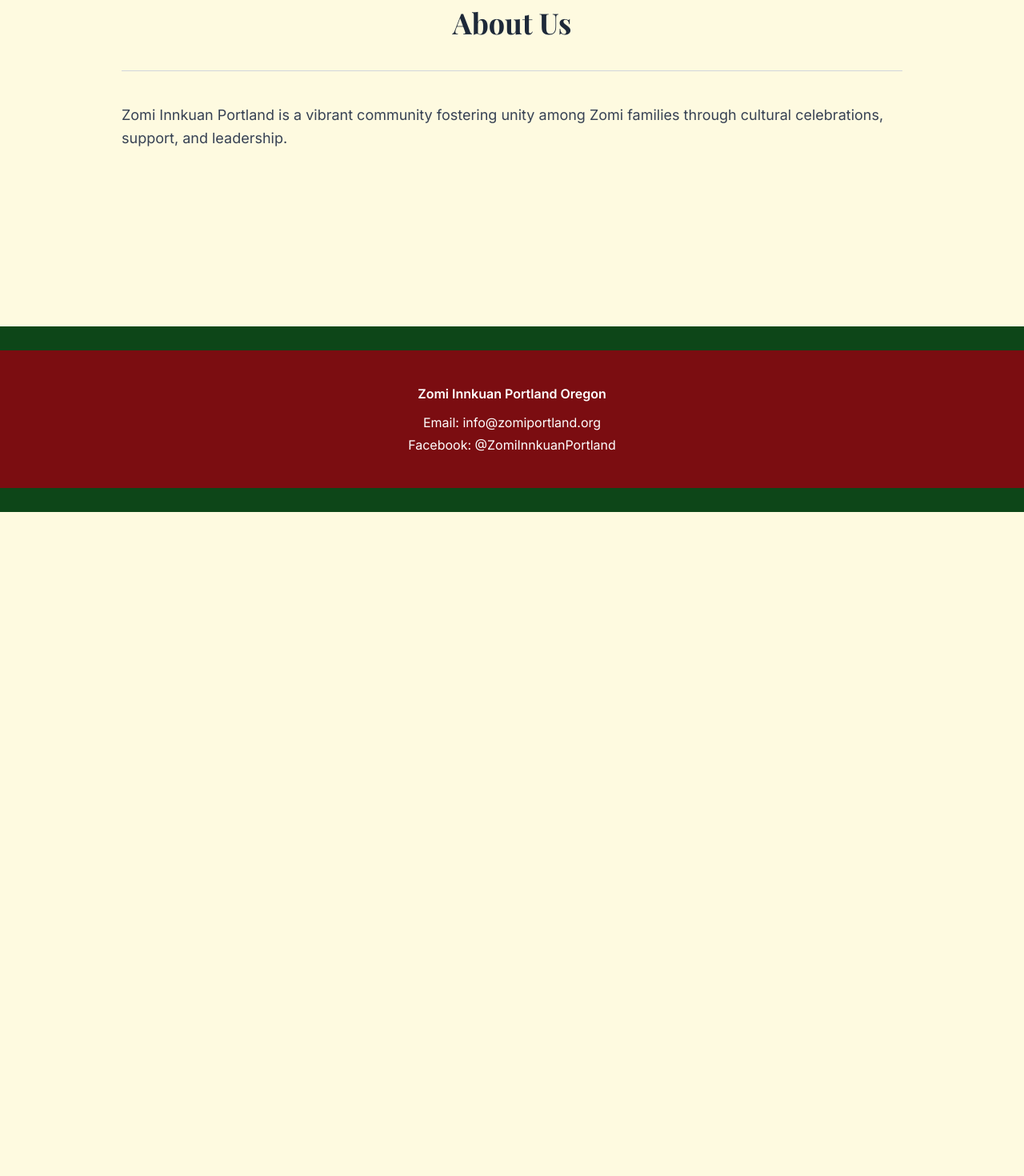
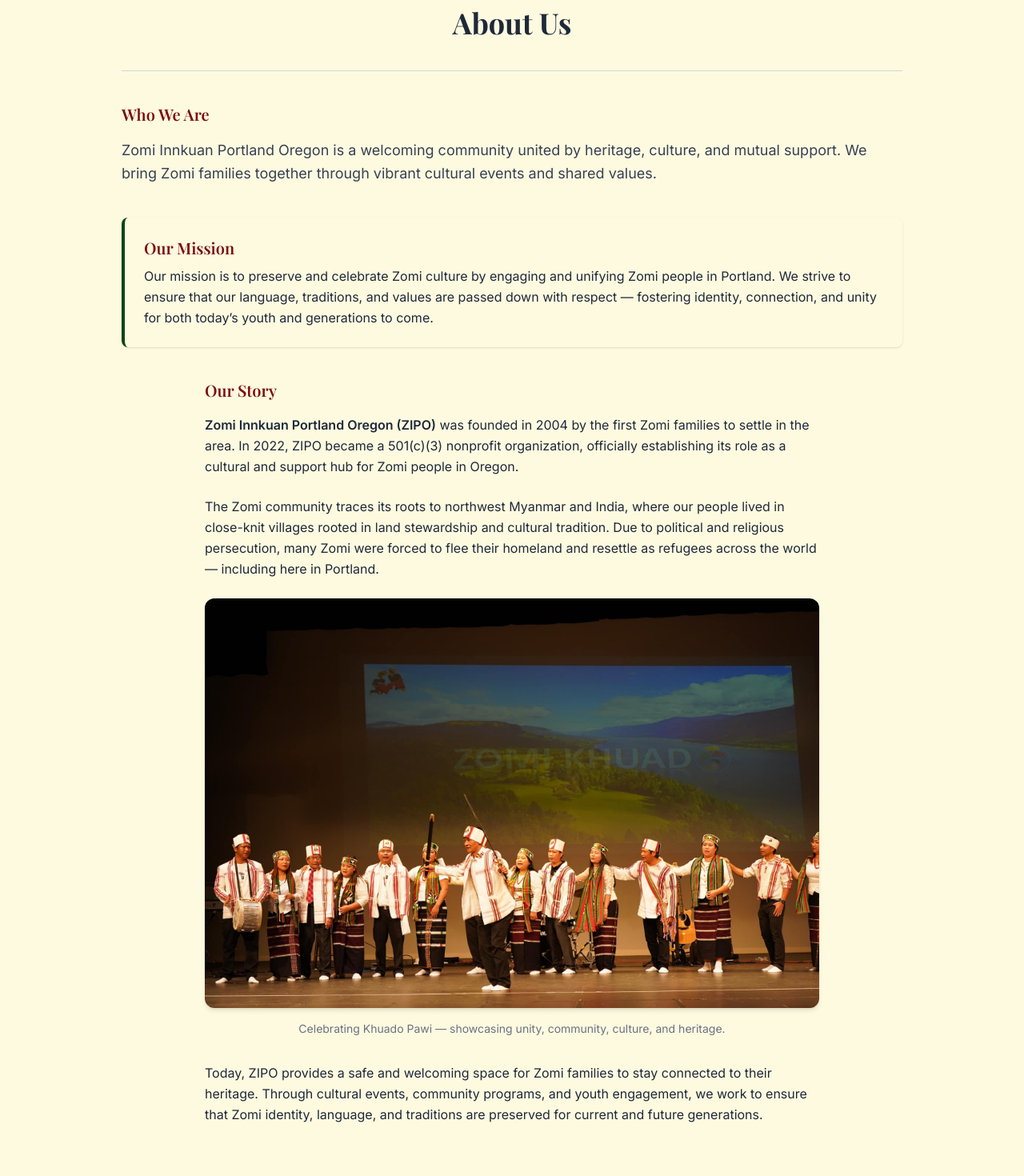
Before and after one commit to dvan2/zipo-site, a Next.js app: page /about in a window 1280 px wide. Shown: the part 160-1630 px from the top of the page at 80% size. Before the commit the page ends 800 px from the top, so only its background shows below. Built offline with nearby package versions, Linux system fonts and the light colour scheme.

Commit message:
finished about page, combined about and mission

```diff
--- a/app/about/page.tsx
+++ b/app/about/page.tsx
@@ -5,10 +5,70 @@
   return (
     <Wrapper>
       <PageHeader title='About Us' />
-      <p className='text-lg text-gray-700 leading-relaxed'>
-        Zomi Innkuan Portland is a vibrant community fostering unity among Zomi
-        families through cultural celebrations, support, and leadership.
+
+      <h2 className='text-xl font-heading font-semibold text-zomi-red mb-4 mt-4'>
+        Who We Are
+      </h2>
+      <p className='text-lg text-gray-700 leading-relaxed mb-10'>
+        Zomi Innkuan Portland Oregon is a welcoming community united by
+        heritage, culture, and mutual support. We bring Zomi families together
+        through vibrant cultural events and shared values.
       </p>
+
+      {/* Mission Block */}
+      <div className='border-l-4 border-zomi-green-less p-6 rounded-lg shadow-sm fade-in mb-10'>
+        <h3 className='text-xl font-heading font-semibold text-zomi-red mb-2'>
+          Our Mission
+        </h3>
+        <p className='text-base text-gray-800 leading-relaxed'>
+          Our mission is to preserve and celebrate Zomi culture by engaging and
+          unifying Zomi people in Portland. We strive to ensure that our
+          language, traditions, and values are passed down with respect —
+          fostering identity, connection, and unity for both today’s youth and
+          generations to come.
+        </p>
+      </div>
+
+      {/* Our Story Block*/}
+      <div className='max-w-3xl mx-auto text-left'>
+        <h3 className='text-xl font-heading font-semibold text-zomi-red mb-4'>
+          Our Story
+        </h3>
+
+        <p className='text-base text-gray-800 leading-relaxed mb-6'>
+          <strong>Zomi Innkuan Portland Oregon (ZIPO)</strong> was founded in
+          2004 by the first Zomi families to settle in the area. In 2022, ZIPO
+          became a 501(c)(3) nonprofit organization, officially establishing its
+          role as a cultural and support hub for Zomi people in Oregon.
+        </p>
+
+        <p className='text-base text-gray-800 leading-relaxed mb-6'>
+          The Zomi community traces its roots to northwest Myanmar and India,
+          where our people lived in close-knit villages rooted in land
+          stewardship and cultural tradition. Due to political and religious
+          persecution, many Zomi were forced to flee their homeland and resettle
+          as refugees across the world — including here in Portland.
+        </p>
+
+        {/* Community Photo */}
+        <img
+          src='/images/zomi_khuado_papi.jpg'
+          alt='Zomi Khuado Papi Celebration'
+          className='rounded-xl shadow-md mx-auto max-w-3xl w-full object-cover mb-4'
+        />
+        <p className='text-sm text-center text-gray-500 mb-8'>
+          Celebrating Khuado Pawi — showcasing unity, community, culture, and
+          heritage.
+        </p>
+
+        <p className='text-base text-gray-800 leading-relaxed mb-8'>
+          Today, ZIPO provides a safe and welcoming space for Zomi families to
+          stay connected to their heritage. Through cultural events, community
+          programs, and youth engagement, we work to ensure that Zomi identity,
+          language, and traditions are preserved for current and future
+          generations.
+        </p>
+      </div>
     </Wrapper>
   );
 }
--- a/app/mission/page.tsx
+++ b/app/mission/page.tsx
@@ -5,11 +5,11 @@
     <div className='max-w-5xl mx-auto px-4 py-12'>
       <PageHeader title='Our Mission' />
       <p className='body-lg'>
-        The mission of Zomi Innkuan is to preserve our cultural identity, uplift
-        our community, and foster unity through social engagement, support
-        programs, and cultural events. We strive to be a beacon for Zomi
-        individuals and families living in Portland by celebrating our heritage
-        and empowering the next generation.
+        Our mission is to preserve and celebrate Zomi culture by engaging and
+        empowering the younger generation. We strive to ensure that our
+        language, traditions, and values are passed down with respect and
+        admiration— fostering identity, connection, and unity for both today’s
+        youth and generations to come.
       </p>
     </div>
 
--- a/components/Navbar.tsx
+++ b/components/Navbar.tsx
@@ -9,7 +9,6 @@
 const navItems = [
   { label: 'Home', href: '/' },
   { label: 'About Us', href: '/about' },
-  { label: 'Mission', href: '/mission' },
   { label: 'Activities', href: '/activities' },
   { label: 'History', href: '/history' },
   { label: 'Contact Us', href: '/contact' },
```
